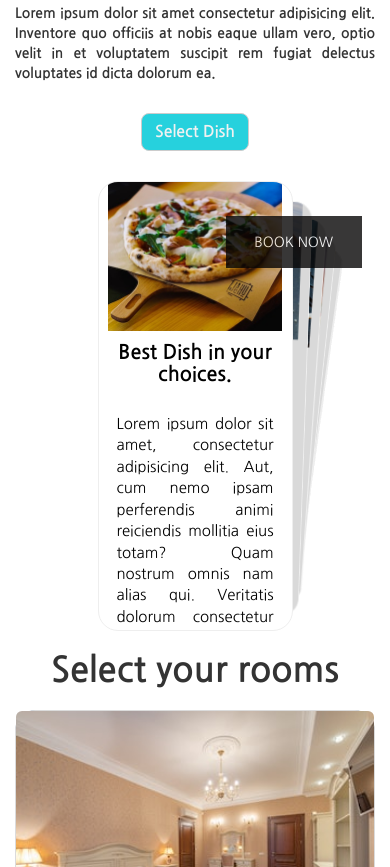
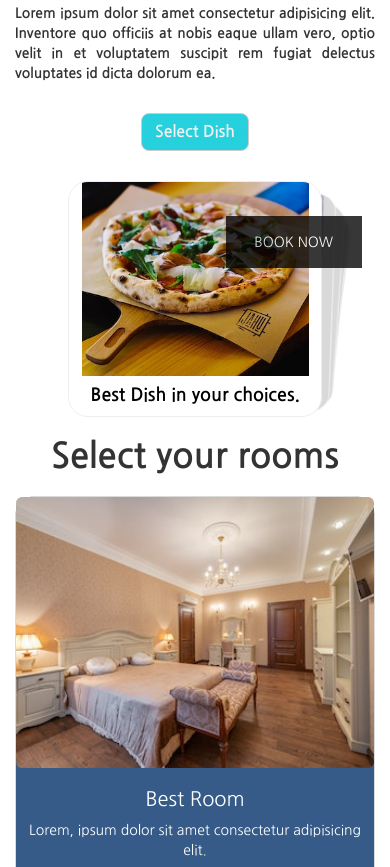
Before and after one commit to dongarepranali/hotel, a plain HTML site: page index.html in a window 390 px wide. Shown: the part 553-1420 px from the top of the page. Drawn offline with nearby package versions, Linux system fonts and the light colour scheme; a web font is replaced by a local one.

Commit message:
final website

```diff
--- a/css/style.css
+++ b/css/style.css
@@ -129,7 +129,7 @@
 }
 .food-secation .select-dish .swiper{
     width:80%;
-    height:500px;
+    /* height:500px; */
 }
 .food-secation .select-dish .swiper-slide{
     display:flex;
@@ -339,9 +339,11 @@
          margin-bottom:30px;
     }
     .food-secation .select-dish .swiper{
-        width:50% !important;
-        height:450px !important;
+        width:65% !important;
         clear: both;
+    }
+    .food-secation .select-dish .swiper h4{
+        font-size:18px;
     }
     /* .owl-carousel .item  button{
         position: relative;
--- a/index.html
+++ b/index.html
@@ -67,48 +67,40 @@
                    <img src="image/dish1.jpg" alt="">
 
                    <h4>Best Dish in your choices.</h4>
-                   <p>Lorem ipsum dolor sit amet, consectetur adipisicing elit. Aut, cum nemo ipsam perferendis animi reiciendis mollitia eius totam? Quam nostrum omnis nam alias qui. Veritatis dolorum consectetur sunt iste debitis?</p>
+
 
                 </div>
                 <div class="swiper-slide dish1">
                   <img src="image/dish2.jpg" alt="">
                   <h4>Best Dish in your choices.</h4>
-                  <p>Lorem ipsum dolor sit amet, consectetur adipisicing elit. Aut, cum nemo ipsam perferendis animi reiciendis mollitia eius totam? Quam nostrum omnis nam alias qui. Veritatis dolorum consectetur sunt iste debitis?</p>
                 </div>
                 <div class="swiper-slide dish1">
                   <img src="image/dish3.jpg" alt="">
                   <h4>Best Dish in your choices.</h4>
-                  <p>Lorem ipsum dolor sit amet, consectetur adipisicing elit. Aut, cum nemo ipsam perferendis animi reiciendis mollitia eius totam? Quam nostrum omnis nam alias qui. Veritatis dolorum consectetur sunt iste debitis?</p>
                 </div>
                 <div class="swiper-slide dish1">
                   <img src="image/dish4.jpg" alt="">
                   <h4>Best Dish in your choices.</h4>
-                  <p>Lorem ipsum dolor sit amet, consectetur adipisicing elit. Aut, cum nemo ipsam perferendis animi reiciendis mollitia eius totam? Quam nostrum omnis nam alias qui. Veritatis dolorum consectetur sunt iste debitis?</p>
                 </div>
                 <div class="swiper-slide dish1">
                   <img src="image/dish5.jpg" alt="">
                   <h4>Best Dish in your choices.</h4>
-                  <p>Lorem ipsum dolor sit amet, consectetur adipisicing elit. Aut, cum nemo ipsam perferendis animi reiciendis mollitia eius totam? Quam nostrum omnis nam alias qui. Veritatis dolorum consectetur sunt iste debitis?</p>
                 </div>
                 <div class="swiper-slide dish1">
                   <img src="image/dish6.jpg" alt="">
                   <h4>Best Dish in your choices.</h4>
-                  <p>Lorem ipsum dolor sit amet, consectetur adipisicing elit. Aut, cum nemo ipsam perferendis animi reiciendis mollitia eius totam? Quam nostrum omnis nam alias qui. Veritatis dolorum consectetur sunt iste debitis?</p>
                 </div>
                 <div class="swiper-slide dish1">
                   <img src="image/dish7.jpg" alt="">
                   <h4>Best Dish in your choices.</h4>
-                  <p>Lorem ipsum dolor sit amet, consectetur adipisicing elit. Aut, cum nemo ipsam perferendis animi reiciendis mollitia eius totam? Quam nostrum omnis nam alias qui. Veritatis dolorum consectetur sunt iste debitis?</p>
                 </div>
                 <div class="swiper-slide dish1">
                   <img src="image/dish8.jpg" alt="">
                   <h4>Best Dish in your choices.</h4>
-                  <p>Lorem ipsum dolor sit amet, consectetur adipisicing elit. Aut, cum nemo ipsam perferendis animi reiciendis mollitia eius totam? Quam nostrum omnis nam alias qui. Veritatis dolorum consectetur sunt iste debitis?</p>
                 </div>
                 <div class="swiper-slide dish1">
                   <img src="image/dish9.jpg" alt="">
                   <h4>Best Dish in your choices.</h4>
-                  <p>Lorem ipsum dolor sit amet, consectetur adipisicing elit. Aut, cum nemo ipsam perferendis animi reiciendis mollitia eius totam? Quam nostrum omnis nam alias qui. Veritatis dolorum consectetur sunt iste debitis?</p>
                 </div>
               </div>
              </div>
```
